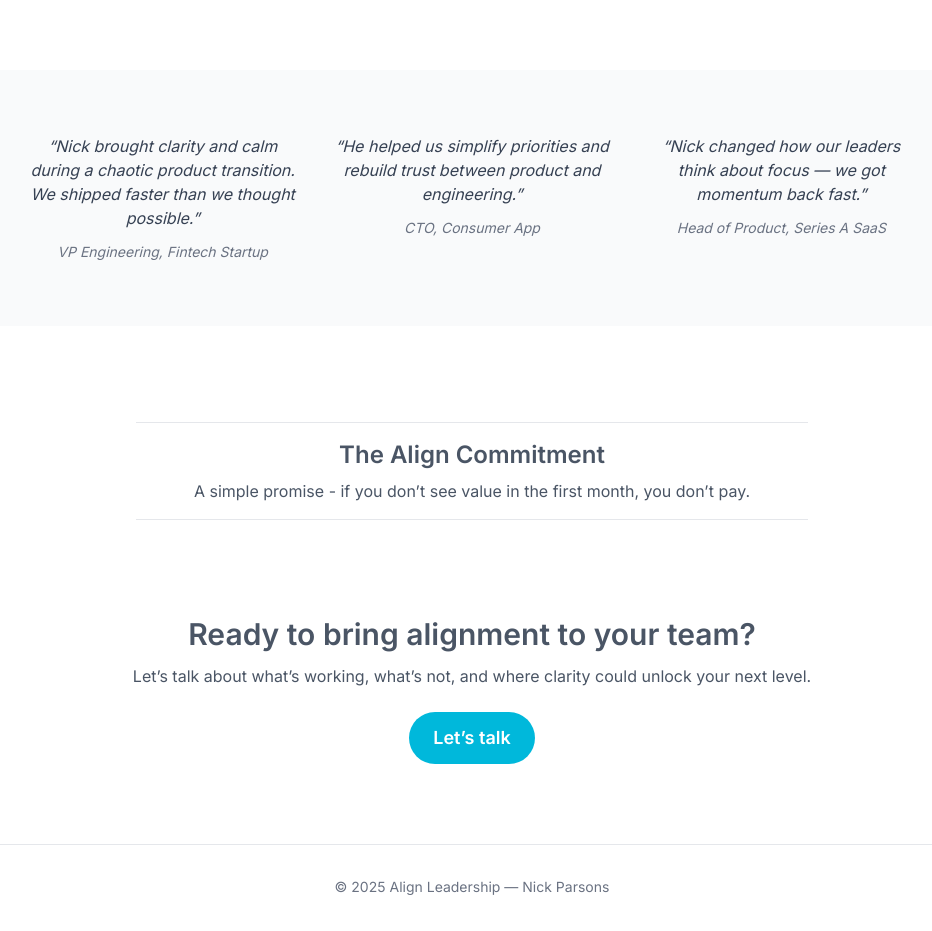
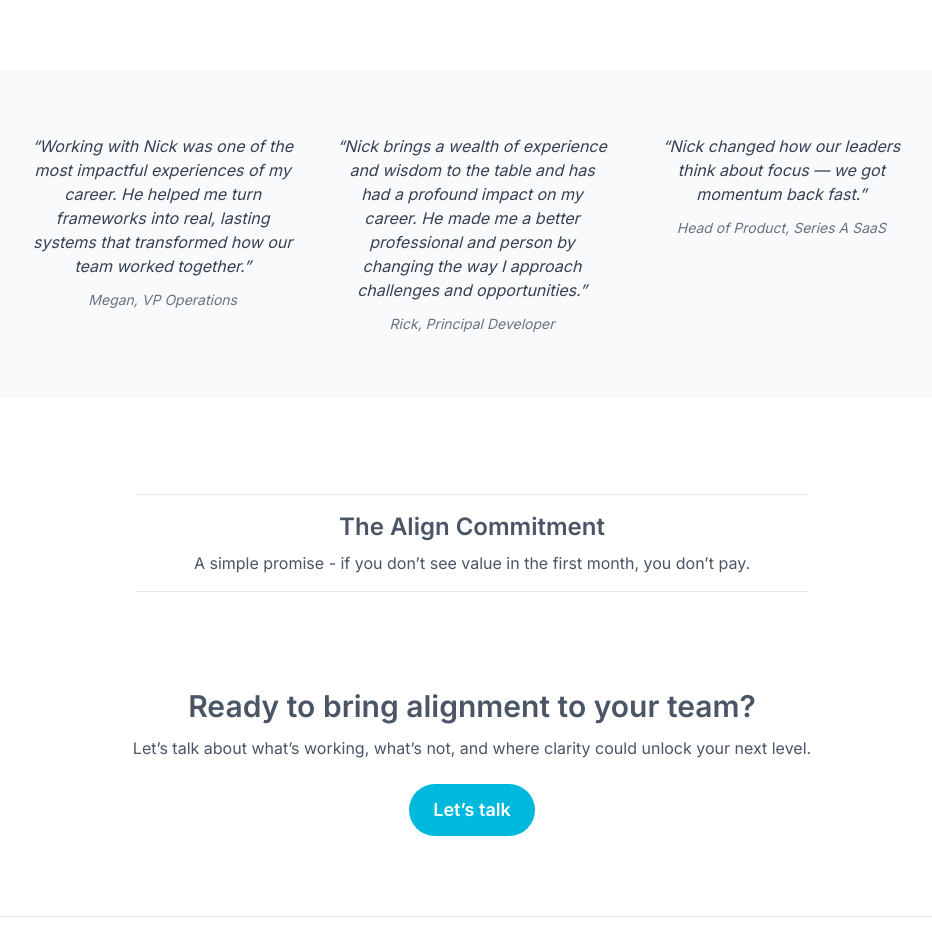
Before and after one commit to ironcoyoteboots/consulting, a Next.js app: page / in a window 1280 px wide. Shown: the part 1260-2191 px from the top of the page, without its empty margins (168-1100 px from the left). Built offline with nearby package versions, Linux system fonts and the light colour scheme.

Commit message:
new client story page

```diff
--- a/src/app/clients/page.tsx
+++ b/src/app/clients/page.tsx
@@ -31,8 +31,8 @@ const CLIENT_STORIES = [
       "Leadership appreciated the steadiness of the new cadence, knowing when to expect releases and how to align upcoming priorities. The entire organization operated with greater focus, energy, and accountability."
     ],
     quote: {
-      text: "",
-      attribution: ""
+      text: "Working with Nick Parsons was one of the most impactful experiences of my career. He was my mentor at the perfect time, right when I was leading our growing dev team’s idea to market process and still finding my footing. Nick immediately rolled up his sleeves and got involved. He didn’t just share frameworks or advice; he worked through real challenges alongside me. Whether it was refining our workflow, deciding on new processes, or rethinking how we ran retros, Nick helped me build systems that truly worked for our unique team while teaching me the reasoning behind each decision. He’s one of those rare people whose influence stays with you long after the project ends.",
+      attribution: "Megan, VP Operations"
     }
   },
   {
--- a/src/app/page.tsx
+++ b/src/app/page.tsx
@@ -114,12 +114,12 @@ export default function Home() {
           <div className="max-w-4xl mx-auto text-center">
             <div className="grid md:grid-cols-3 gap-8 text-gray-700">
               <blockquote className="italic">
-                “Nick brought clarity and calm during a chaotic product transition. We shipped faster than we thought possible.”
-                <footer className="mt-3 text-sm text-gray-500">VP Engineering, Fintech Startup</footer>
+                “Working with Nick was one of the most impactful experiences of my career. He helped me turn frameworks into real, lasting systems that transformed how our team worked together.”
+                <footer className="mt-3 text-sm text-gray-500">Megan, VP Operations</footer>
               </blockquote>
               <blockquote className="italic">
-                “He helped us simplify priorities and rebuild trust between product and engineering.”
-                <footer className="mt-3 text-sm text-gray-500">CTO, Consumer App</footer>
+                “Nick brings a wealth of experience and wisdom to the table and has had a profound impact on my career. He made me a better professional and person by changing the way I approach challenges and opportunities.”
+                <footer className="mt-3 text-sm text-gray-500">Rick, Principal Developer</footer>
               </blockquote>
               <blockquote className="italic">
                 “Nick changed how our leaders think about focus — we got momentum back fast.”
```
